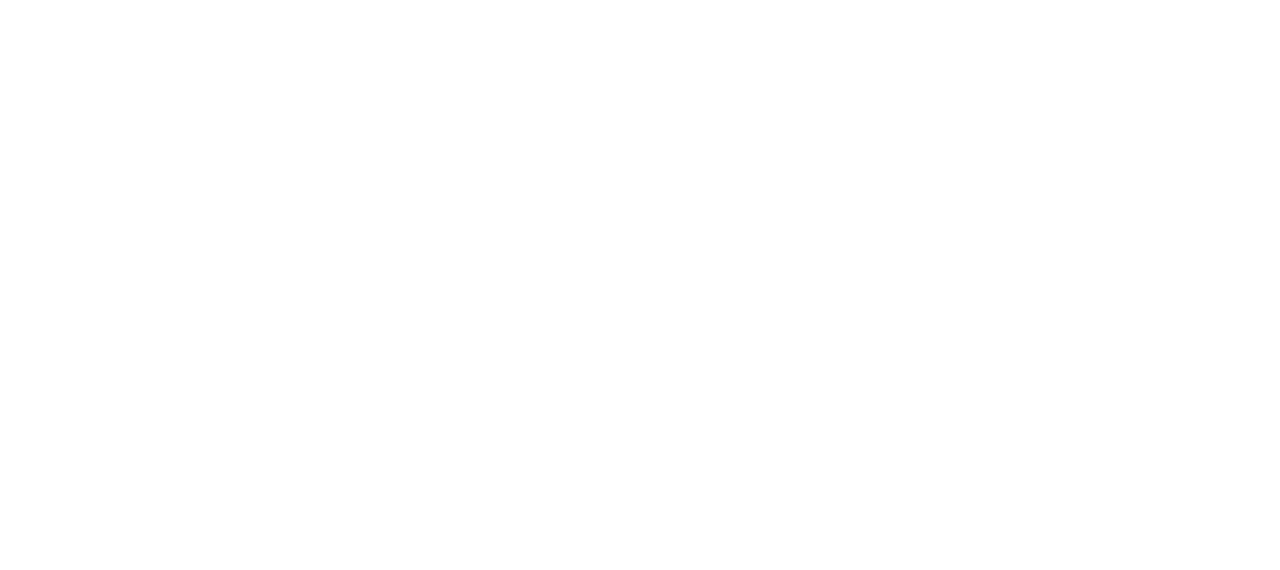
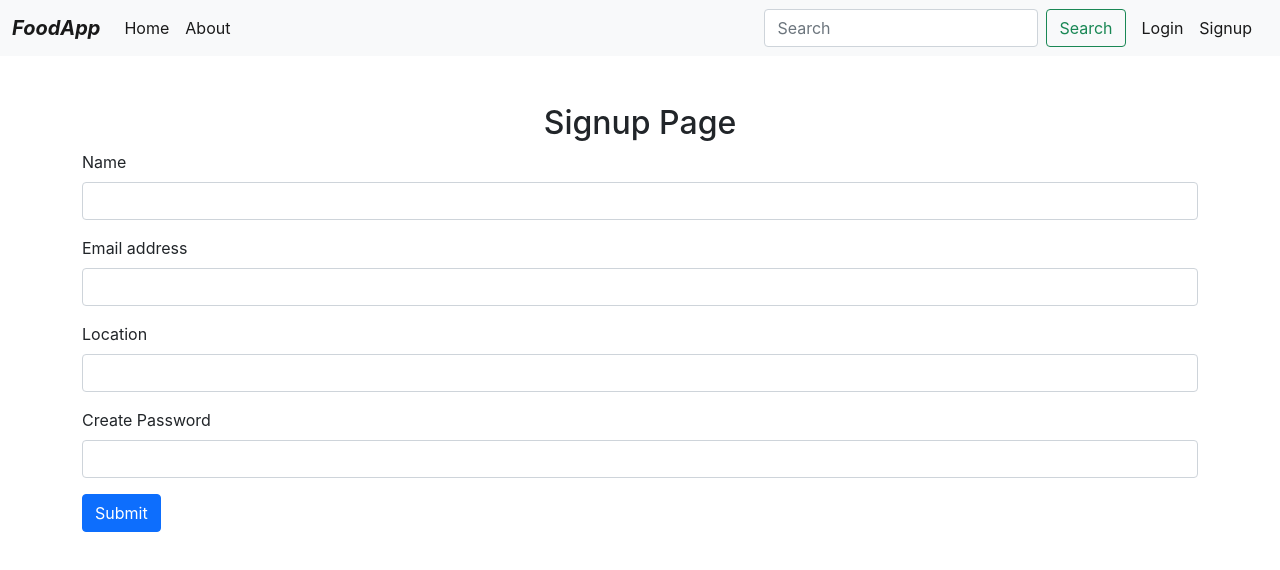
Before and after one commit to akashgit123/myfood_app-frontend, a React (Create React App) app: page /signup in a window 1280 px wide. Before the commit this address had no page. Shown: the top 570 px of the page. Built offline with nearby package versions, Linux system fonts and the light colour scheme.

Commit message:
signup login page

```diff
--- a/src/App.js
+++ b/src/App.js
@@ -1,6 +1,8 @@
 import Home from "./screens/Home";
 import About from "./components/About";
 import {BrowserRouter as Router, Routes, Route } from "react-router-dom"
+import Login from "./screens/Login";
+import Signup from "./screens/Signup";
 
 function App() {
   return (
@@ -9,6 +11,8 @@
         <Routes>
           <Route exact path="/" element={<Home />} />
           <Route exact path="/about" element={<About />} />
+          <Route exact path="/login" element={<Login />} />
+          <Route exact path="/signup" element={<Signup />} />
         </Routes>
       </div>
     </Router>
--- a/src/components/Navbar.js
+++ b/src/components/Navbar.js
@@ -16,13 +16,23 @@
           <Link className="nav-link active" aria-current="page" to="/">Home</Link>
         </li>
         <li className="nav-item">
-          <Link className="nav-link" to="/about">About</Link>
+          <Link className="nav-link active" to="/about">About</Link>
         </li>
       </ul>
       <form className="d-flex">
         <input className="form-control me-2" type="search" placeholder="Search" aria-label="Search" />
         <button className="btn btn-outline-success" type="submit">Search</button>
       </form>
+      <div className='flex-end mx-2'>
+      <ul className="navbar-nav me-auto mb-2 mb-lg-0 flex-end">
+        <li className="nav-item">
+          <Link className="nav-link active" aria-current="page" to="/login">Login</Link>
+        </li>
+        <li className="nav-item">
+          <Link className="nav-link active" to="/signup">Signup</Link>
+        </li>
+      </ul>
+      </div>
     </div>
   </div>
 </nav>
--- a/src/index.css
+++ b/src/index.css
@@ -11,7 +11,3 @@
   font-family: source-code-pro, Menlo, Monaco, Consolas, 'Courier New',
     monospace;
 }
-
-carousel{
-  max-height: 500px;
-}
--- /dev/null
+++ b/src/screens/Login.js
@@ -0,0 +1,41 @@
+import React from "react";
+import Navbar from "../components/Navbar";
+
+export default function Login() {
+  return (
+    <>
+    <Navbar />
+    <div className="container">
+      <form>
+      <h2 className="text-center mt-5">Login Page</h2>
+        <div className="mb-3">
+          <label for="email" className="form-label">
+            Email address
+          </label>
+          <input
+            type="email"
+            className="form-control"
+            id="email"
+            name="email"
+            aria-describedby="emailHelp"
+          />
+        </div>
+        <div className="mb-3">
+          <label for="password" className="form-label">
+            Password
+          </label>
+          <input
+            type="password"
+            className="form-control"
+            id="password"
+            name="password"
+          />
+        </div>
+        <button type="submit" className="btn btn-primary">
+          Submit
+        </button>
+      </form>
+    </div>
+    </>
+  );
+}
--- /dev/null
+++ b/src/screens/Signup.js
@@ -0,0 +1,65 @@
+import React from "react";
+import Navbar from "../components/Navbar";
+
+export default function Signup() {
+  return (
+    <>
+      <Navbar />
+      <div className="container">
+        <h2 className="text-center mt-5">Signup Page</h2>
+        <form>
+          <div className="mb-3">
+            <label for="email" className="form-label">
+              Name
+            </label>
+            <input
+              type="text"
+              className="form-control"
+              id="userName"
+              name="userName"
+              aria-describedby="emailHelp"
+            />
+          </div>
+          <div className="mb-3">
+            <label for="email" className="form-label">
+              Email address
+            </label>
+            <input
+              type="email"
+              className="form-control"
+              id="email"
+              name="email"
+              aria-describedby="emailHelp"
+            />
+          </div>
+          <div className="mb-3">
+            <label for="location" className="form-label">
+              Location
+            </label>
+            <input
+              type="text"
+              className="form-control"
+              id="location"
+              name="location"
+              aria-describedby="emailHelp"
+            />
+          </div>
+          <div className="mb-3">
+            <label for="password" className="form-label">
+              Create Password
+            </label>
+            <input
+              type="password"
+              className="form-control"
+              id="password"
+              name="password"
+            />
+          </div>
+          <button type="submit" className="btn btn-primary">
+            Submit
+          </button>
+        </form>
+      </div>
+    </>
+  );
+}
```
